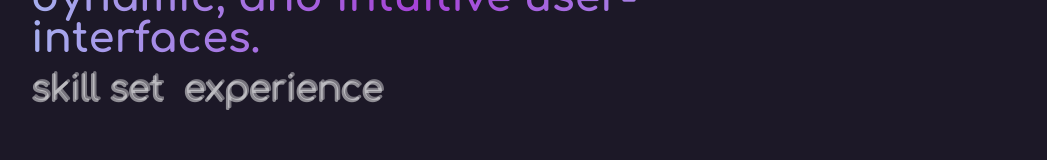
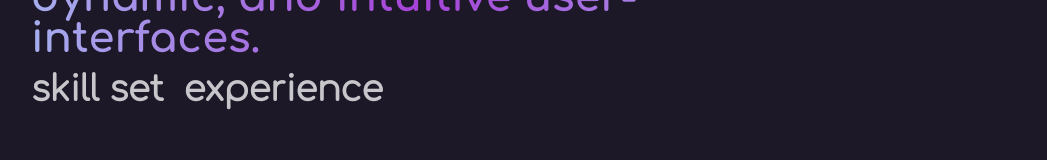
Before and after one commit to ErikKimsey/erikkimsey.github.io, a React (Create React App) app: page / in a window 1280 px wide. Shown: the part 467-627 px from the top of the page, without its empty margins (231-1278 px from the left). Built offline with nearby package versions, Linux system fonts and the light colour scheme.

Commit message:
More adjustment to text shad in menu

```diff
--- a/src/Banner/BannerMenu.jsx
+++ b/src/Banner/BannerMenu.jsx
@@ -46,12 +46,18 @@ function BannerMenuItem(props) {
             ref={thisRef}
             className="bannerMenuItem"
             variants={variants}
-            whileHover={{ scale: 1.1, color: "rgba(0,0,0,1)", textShadow: "2px 2px 3px rgba(0, 255, 255, 0.6), -2px -2px 3px rgba(255, 0, 250, 0.6)" }}
+            whileHover={{ scale: 1.05, color: "rgba(0,255,96,0.49)", textShadow: "1px 2px 2px rgba(255, 0, 149, 0.6), -3px 0px 2px rgba(0, 122, 255, 0.9)" }}
             whileTap={{ scale: 0.95 }}
             onClick={scrollToPage}
         >
             {tag}
         </motion.div>
+
+        /**
+         * color: rgb(0 255 96 / 49%);
+    text-shadow: rgb(255 0 149 / 50%) 0px 2px 3px, rgb(0 121 255 / 50%) 1px -1px 0px;
+    transform: none;
+         */
 
     )
 }
--- a/src/Banner/banner.scss
+++ b/src/Banner/banner.scss
@@ -132,7 +132,7 @@ $hover-color: #fcfa85;
             padding: 0 20px;
             overflow: hidden;
             color: rgba(0, 0, 0, 0);
-            text-shadow: -1px 1px 0 rgba(255, 255, 255, 0.5), 1px -1px 0 rgba(255, 255, 255, 0.4);
+            text-shadow: 0 0 0 rgba(255, 255, 255, 0.5), 0 0 0 rgba(255, 255, 255, 0.5);
         }
 
         .bannerMenuItem:first-of-type {
--- a/src/styles/globals.scss
+++ b/src/styles/globals.scss
@@ -1,7 +1,7 @@
 // Colors
 $hover-color: #E0EC31;
 $teal: #42D7A7;
-$green: #52ed8b;
+$green: rgb(82, 237, 139);
 $purple: #AA5EF4;
 $pink: #e80c7a;
 $lighterpink: #e64595;
```
